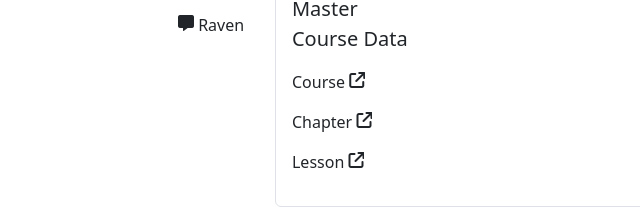
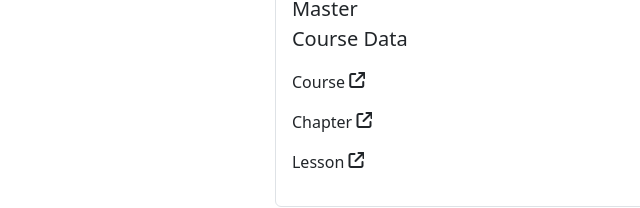
Before and after one commit to yuvaraj-lmnas/lms-sample, a plain HTML site: page index.html in a window 1280 px wide. Shown: the part 435-643 px from the top of the page, 0-640 px from the left. Drawn offline with nearby package versions, Linux system fonts and the light colour scheme.

Commit message:
inital commit

```diff
--- a/index.html
+++ b/index.html
@@ -58,7 +58,7 @@ href="https://cdnjs.cloudflare.com/ajax/libs/font-awesome/6.7.2/css/all.min.css"
         <div class="menuitems"><i class="fa-solid fa-folder-open"></i> Project</div>
         <div class="menuitems"><i class="fa-solid fa-headset"></i> Support</div>
         <div class="menuitems"><i class="fa-solid fa-coins"></i> Payroll</div>
-        <div class="menuitems"><i class="fa-solid fa-message"></i> Raven</div>
+        <!-- <div class="menuitems"><i class="fa-solid fa-message"></i> Raven</div> -->
     </div></div>
     <div class="side-menu-2 border border-1 border-grey rounded p-3">
 
```
